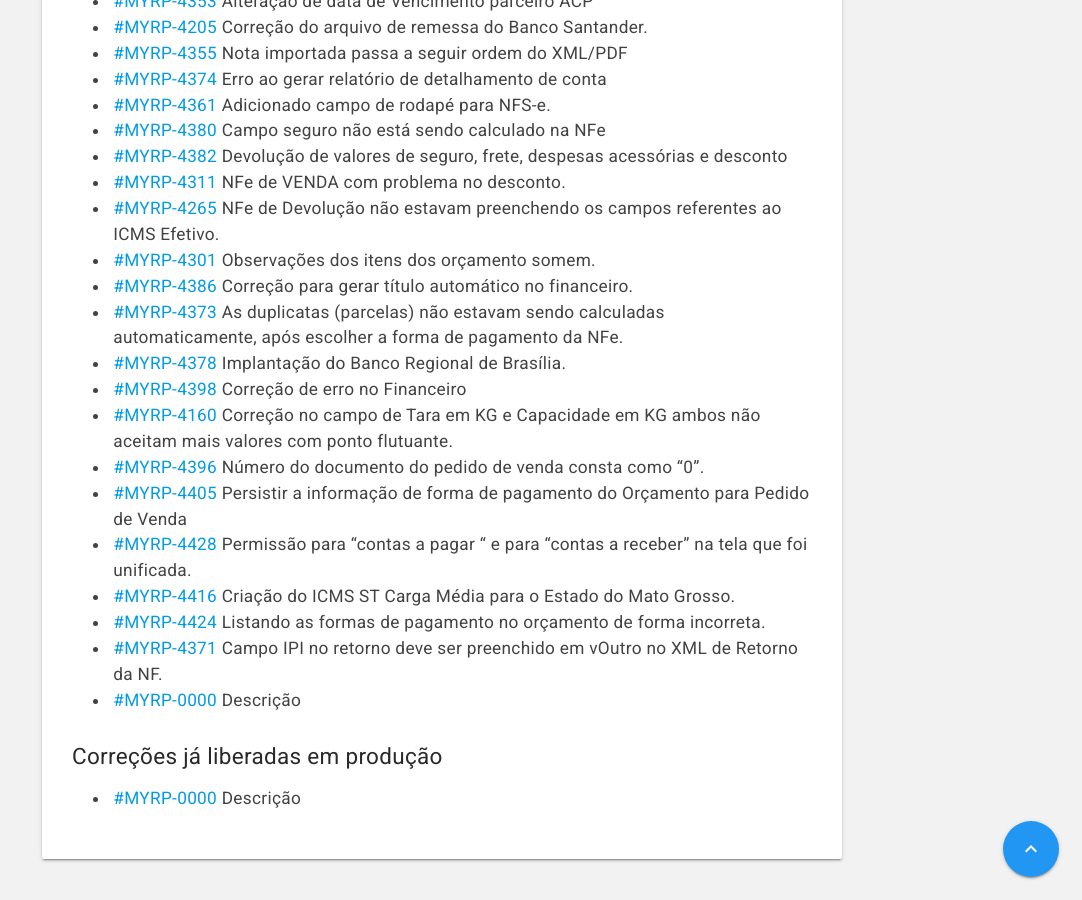
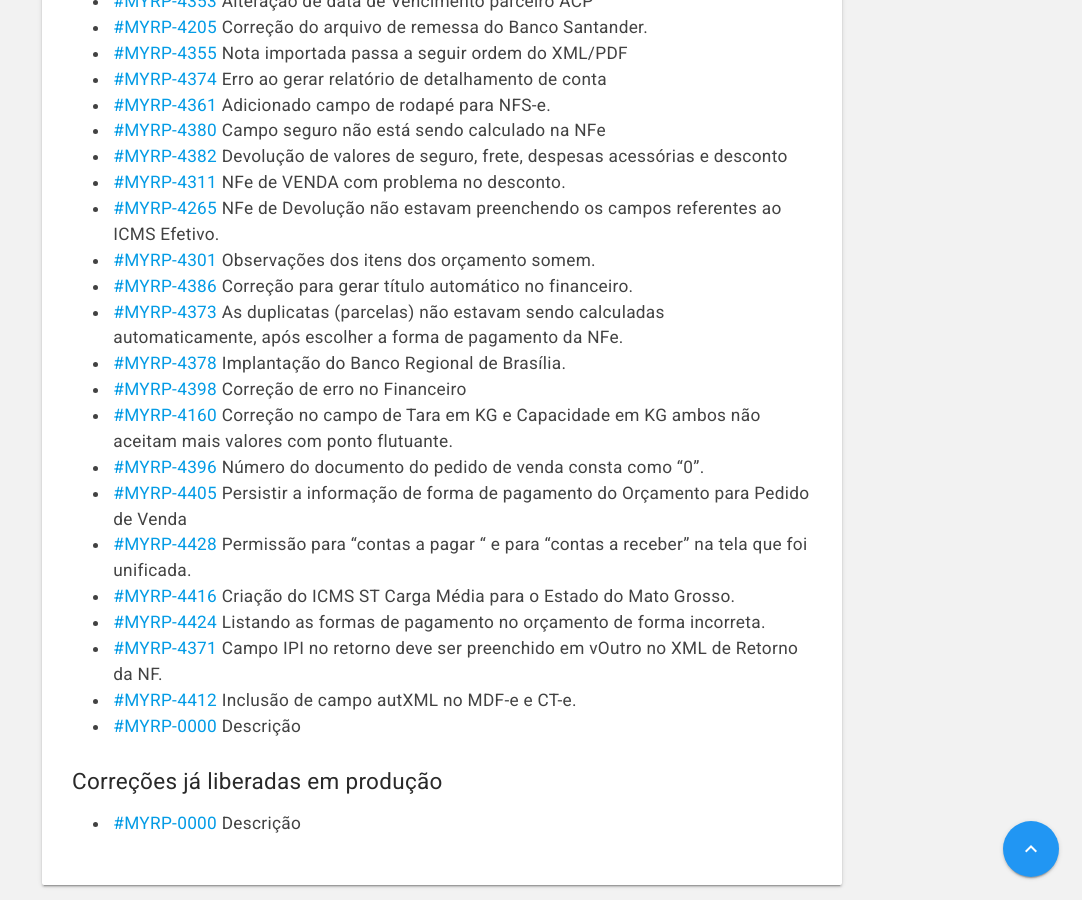
Before and after one commit to myrp-maicon/changelog-myrp, a Jekyll site: the page built from docs/myrp/19.07.01.md, in a window 1280 px wide and 900 px high, scrolled down 778 px. Shown: the whole window, without its empty margins (198-1280 px from the left). Built offline with Jekyll 4.4.1, drawn with Linux system fonts in a browser that asks for light colours; nearby versions of some CDN libraries; our own code applies the rules of GitHub Pages for plain Markdown files; the repository's description, which GitHub fills in, is left out.

Commit message:
AD:MYRP-4412
Inclusão de campo autXML no MDF-e e CT-e

```diff
--- a/docs/myrp/19.07.01.md
+++ b/docs/myrp/19.07.01.md
@@ -35,6 +35,7 @@
 * [#MYRP-4416](https://devmyrp.atlassian.net/browse/MYRP-4416) Criação do ICMS ST Carga Média para o Estado do Mato Grosso.
 * [#MYRP-4424](https://devmyrp.atlassian.net/browse/MYRP-4424) Listando as formas de pagamento no orçamento de forma incorreta.
 * [#MYRP-4371](https://devmyrp.atlassian.net/browse/MYRP-4371) Campo IPI no retorno deve ser preenchido em vOutro no XML de Retorno da NF.
+* [#MYRP-4412](https://devmyrp.atlassian.net/browse/MYRP-4412) Inclusão de campo autXML no MDF-e e CT-e.
 * [#MYRP-0000](https://devmyrp.atlassian.net/browse/MYRP-0000) Descrição
 
 
```
